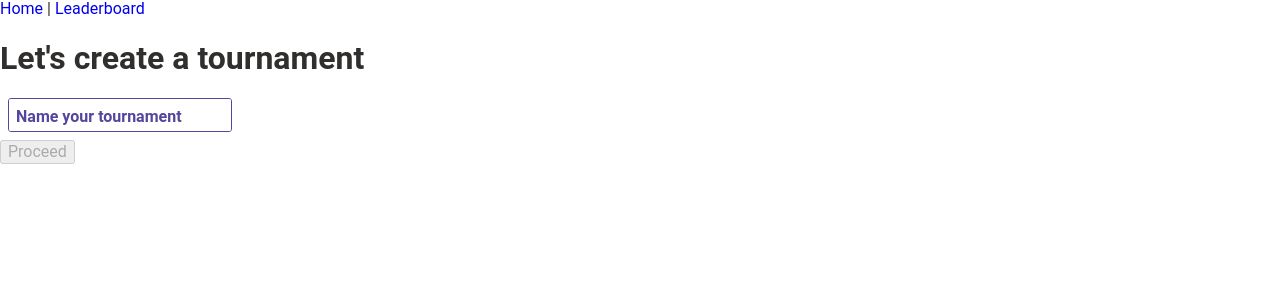
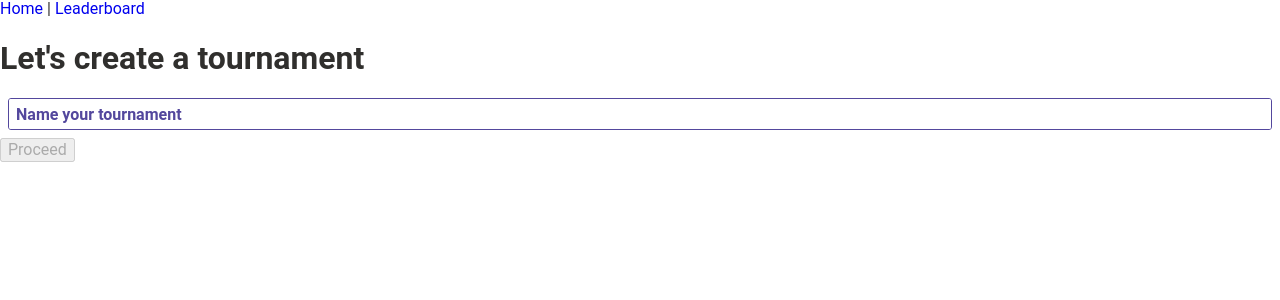
Before and after one commit to molakos/klask_knockout, a Vue app: page /#/create/name_tournament in a window 1280 px wide. Shown: the top 300 px of the page. Built offline with nearby package versions, Linux system fonts and the light colour scheme.

Commit message:
style: tiny adjustment for StyledInput component

```diff
--- a/src/common/StyledInput.vue
+++ b/src/common/StyledInput.vue
@@ -39,11 +39,10 @@ export default {
 .styled-input-root {
   margin: $margin-small;
   position: relative;
-  width: 14rem;
 
   .styled-input-label {
     position: absolute;
-    transform: translate(6px, 8px) scale(1);
+    transform: translate(6px, 6px) scale(1);
     transform-origin: top left;
     display: block;
     font-weight: 700;
@@ -70,7 +69,7 @@ export default {
 
   input {
     width: 100%;
-    height: 2rem;
+    height: 1.875rem;
     line-height: 1.85rem;
     border: 0;
     padding: 0.375rem;
```
